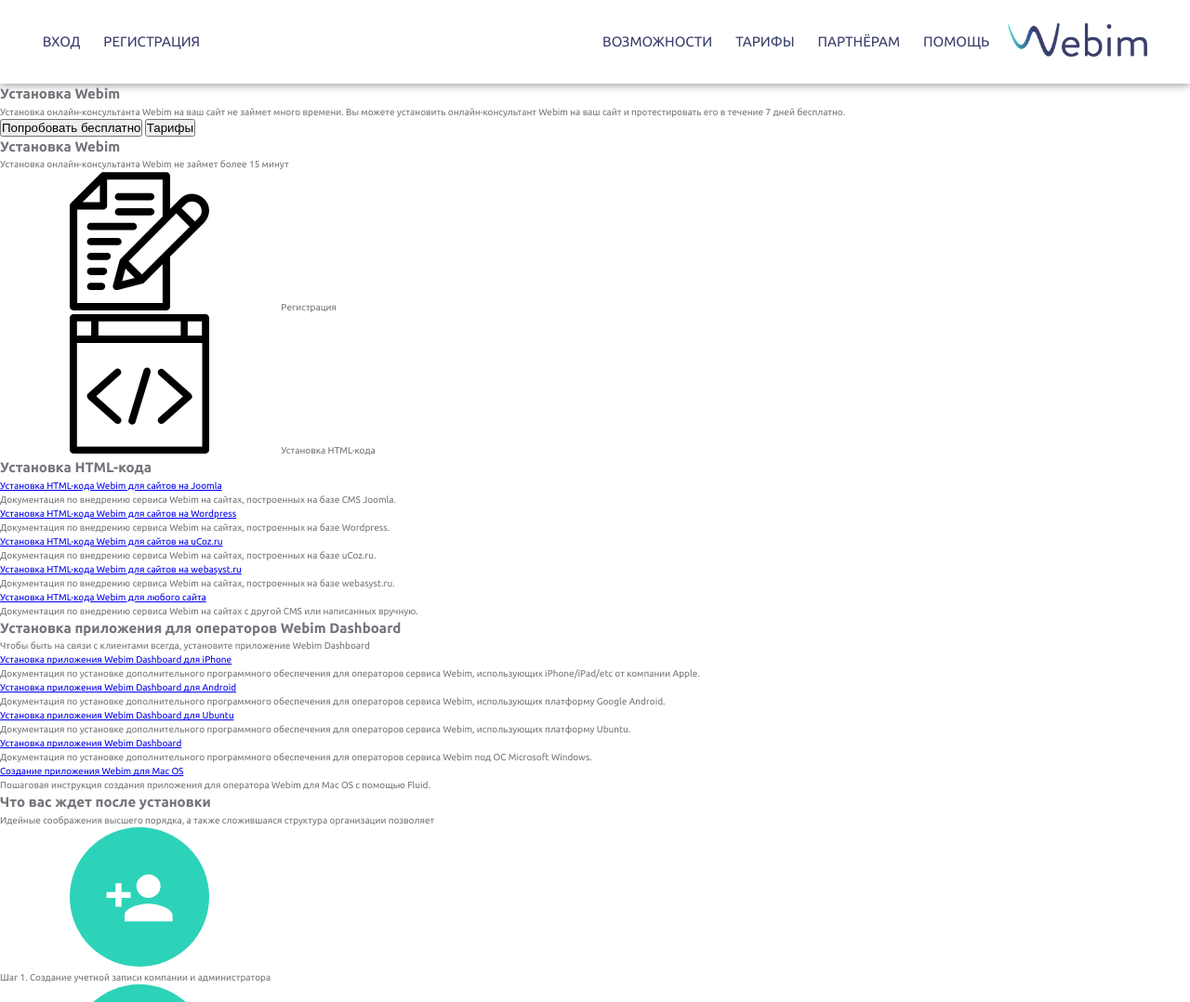
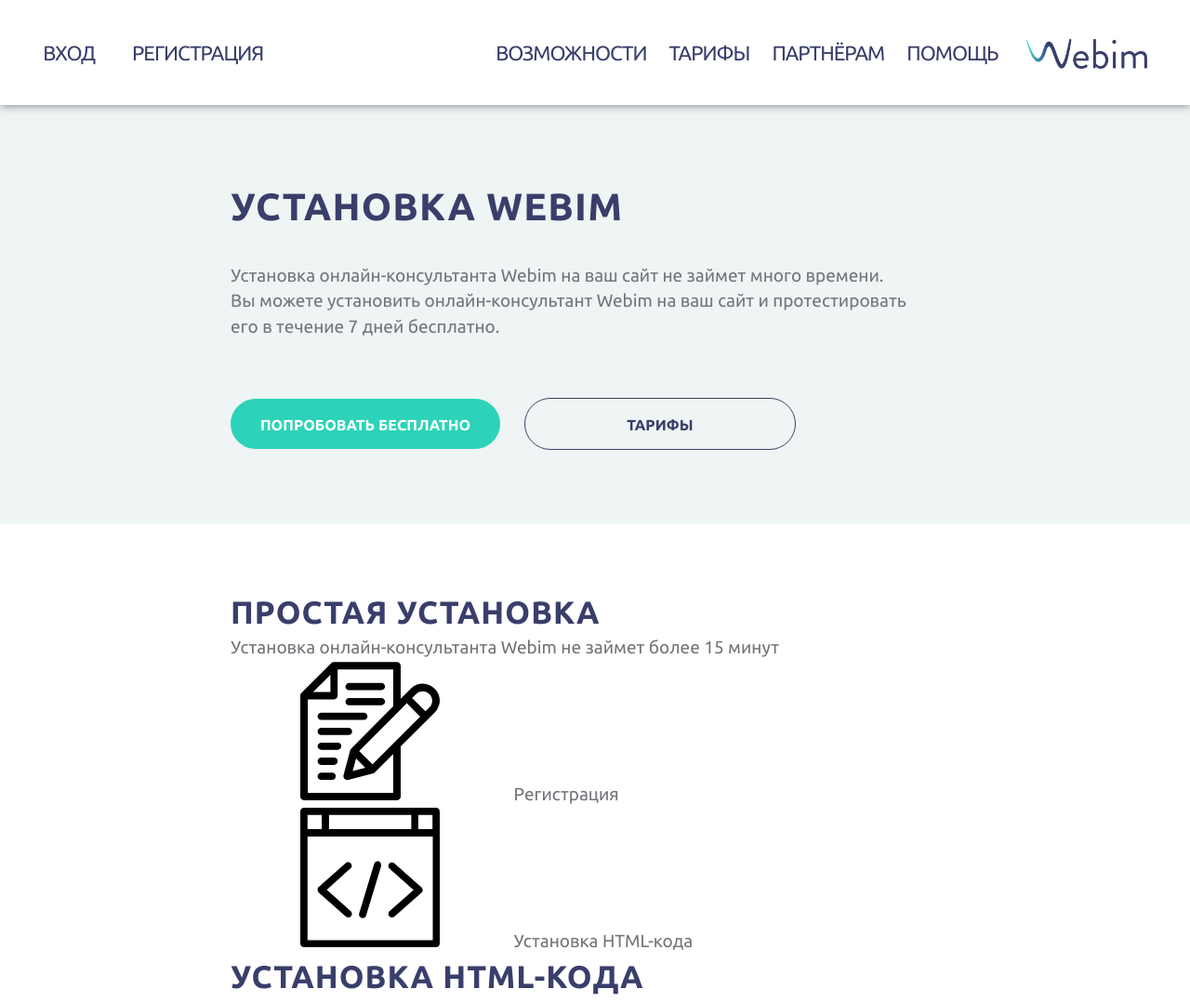
Before and after one commit to WellCause/webim, a website: page index.html in a window 1280 px wide. Shown: the top 1078 px of the page at 93% size. Drawn offline with Linux system fonts and the light colour scheme.

Commit message:
Applied fixes to header, completed "setup-fast" section

```diff
--- a/index.html
+++ b/index.html
@@ -33,21 +33,23 @@
     </header>
 
     <main class="main">
-        <section class="setup">
+        <section class="setup-fast">
             <h1 class="heading-1">Установка Webim</h1>
-            <p class="setup__text">
+            <p class="setup-fast__text">
                 Установка онлайн-консультанта Webim на ваш сайт не займет много времени.
-                Вы можете установить онлайн-консультант Webim на ваш сайт и протестировать
+            </p>
+            <p class="setup-fast__text">
+                Вы можете установить онлайн-консультант Webim на ваш сайт и протестировать <br>
                 его в течение 7 дней бесплатно.
             </p>
-            <div class="setup__buttons">
-                <button class="btn btn--cyan">Попробовать бесплатно</button>
+            <div class="setup-fast__buttons">
+                <button class="btn">Попробовать бесплатно</button>
                 <button class="btn btn--transparent">Тарифы</button>
             </div>
         </section>
 
         <section class="setup-simple">
-            <h1 class="heading-1">Установка Webim</h1>
+            <h2 class="heading-2">Простая установка</h2>
             <p class="setup-simple__text">
                 Установка онлайн-консультанта Webim не займет более 15 минут
             </p>
@@ -68,7 +70,7 @@
         </section>
 
         <section class="setup-code">
-            <h1 class="heading-1">Установка HTML-кода</h1>
+            <h2 class="heading-2">Установка HTML-кода</h2>
             <ul class="setup-code__list">
                 <li class="setup-code__item">
                     <a href="#" class="setup-code__link">Установка HTML-кода Webim для сайтов на Joomla</a>
@@ -99,7 +101,7 @@
         </section>
 
         <section class="setup-dashboard">
-            <h1 class="heading-1">Установка приложения для операторов Webim Dashboard</h1>
+            <h2 class="heading-2">Установка приложения для операторов Webim Dashboard</h2>
             <p class="sub-text">Чтобы быть на связи с клиентами всегда, установите приложение Webim Dashboard </p>
             <ul class="setup-dashboard__list">
                 <li class="setup-dashboard__item">
@@ -131,7 +133,7 @@
         </section>
 
         <section class="setup-steps">
-            <h1 class="heading-1">Что вас ждет после установки</h1>
+            <h2 class="heading-2">Что вас ждет после установки</h2>
             <p class="sub-text">Идейные соображения высшего порядка, а также сложившаяся структура организации позволяет
             </p>
             <ul class="setup-steps__list">
@@ -173,7 +175,7 @@
                 </li>
             </ul>
             <div class="setup__buttons">
-                <button class="btn btn--cyan">Все возможности Webim</button>
+                <button class="btn">Все возможности Webim</button>
                 <button class="btn btn--darkblue">Протестировать бесплатно</button>
             </div>
         </section>
--- a/resources/sass/abstracts/_variables.scss
+++ b/resources/sass/abstracts/_variables.scss
@@ -1,13 +1,16 @@
 // COLORS
-
 $color-primary: #74757b;
 $color-grey: #e1e2e9;
-$color-grey: #eff4f4;
+$color-grey-light: #eff4f4;
+$color-white: #fff;
+
 
 $color-darkblue: #393e6b;
 $color-darkblue-1: #3b4269;
 
 $color-emerald: #0da088;
+$color-indigo: #2cd3b8;
+
 
 // GRID SETUP
-$grid-main: [full-start] 1fr [main-start] 4fr [center-start] repeat(3, [col-start] 6fr [col-end]) [center-end] 4fr [main-end] 1fr [full-end];
+$grid-main: [full-start] 3fr [main-start] 12.5fr [center-start] 15fr 2fr 15fr 2fr 15fr [center-end] 12.5fr [main-end] 3fr [full-end];
--- a/resources/sass/base/_base.scss
+++ b/resources/sass/base/_base.scss
@@ -9,3 +9,23 @@
 html {
     font-size: 62.5%; // 1rem = 10px
 }
+
+body {
+    font-family: 'Ubuntu', sans-serif;
+    color: $color-primary;
+    line-height: 1.45;
+    font-size: 1.9rem;
+}
+
+// Assign display:grid to all direct children of MAIN and assign template to all these grids
+.main {
+
+    & > * {
+        display: grid;
+        grid-template-columns: $grid-main;
+    }
+
+    & > * > * {
+        grid-column: center-start / center-end;
+    }
+}
--- a/resources/sass/base/_typography.scss
+++ b/resources/sass/base/_typography.scss
@@ -1,5 +1,16 @@
-body {
-    font-family: 'Ubuntu', sans-serif;
-    color: $color-primary;
-    line-height: 1.5;
+.heading {
+    color: $color-darkblue;
+    text-transform: uppercase;
+    letter-spacing: 1.2px;
 }
+
+.heading-1 {
+    @extend .heading;
+    font-size: 4.1rem;
+}
+
+.heading-2 {
+    @extend .heading;
+    font-size: 3.4rem;
+    letter-spacing: 1px;
+}
--- /dev/null
+++ b/resources/sass/components/_btn.scss
@@ -0,0 +1,19 @@
+.btn {
+    font-family: 'Ubuntu', sans-serif;
+    border: none;
+    padding: 2rem 0 1.8rem 0;
+    background-color: $color-indigo;
+    border-radius: 10rem;
+    color: $color-white;
+    text-transform: uppercase;
+    font-weight: 700;
+    font-size: 1.6rem;
+    line-height: 1;
+    min-width: 29rem;
+
+    &--transparent {
+        background-color: transparent;
+        border: 1px solid $color-darkblue;
+        color: $color-darkblue;
+    }
+}
--- a/resources/sass/layout/_header.scss
+++ b/resources/sass/layout/_header.scss
@@ -3,14 +3,21 @@
     grid-template-columns: $grid-main;
     align-items: center;
     box-shadow: 0 0 1rem;
-    padding: 2.5rem 0;
+    position: relative;
+    padding: 3.7rem 0;
 
     &__signup {
         grid-column: main-start / span 1;
+
+        .header__list {
+            & > :first-child {
+                margin-right: 4rem;
+            }
+        }
     }
 
     &__nav {
-        grid-column: col-start 1 / main-end;
+        grid-column: center-start / main-end;
         justify-self: end;
         display: flex;
         align-items: center;
@@ -21,20 +28,22 @@
         display: flex;
 
         & > *:not(:last-child) {
-            margin-right: 2.5rem;
+            margin-right: 2.4rem;
         }
     }
 
     &__link:link,
     &__link:visited {
-        font-size: 1.5rem;
+        font-size: 2.2rem;
         text-decoration: none;
         color: $color-darkblue;
         text-transform: uppercase;
+        letter-spacing: -1px;
     }
 
     &__img {
-        margin-left: 2rem;
-        max-width: 15rem;
+        transform: translateY(.5rem);
+        margin-left: 3rem;
+        max-width: 13rem;
     }
 }
--- /dev/null
+++ b/resources/sass/layout/_setup-fast.scss
@@ -0,0 +1,17 @@
+.setup-fast {
+    padding-top: 8rem;
+    margin-bottom: 7rem;
+    background-color: $color-grey-light;
+
+    .heading-1 {
+        margin-bottom: 3rem;
+    }
+
+    &__buttons {
+        margin: 6.3rem 0 8rem 0;
+
+        & > :first-child {
+            margin-right: 2.15rem;
+        }
+    }
+}
--- a/resources/sass/main.scss
+++ b/resources/sass/main.scss
@@ -3,4 +3,7 @@
 @import 'base/base';
 @import 'base/typography';
 
+@import 'components/btn';
+
 @import 'layout/header';
+@import 'layout/setup-fast';
```
Also changed, not shown: resources/css/style.css.
